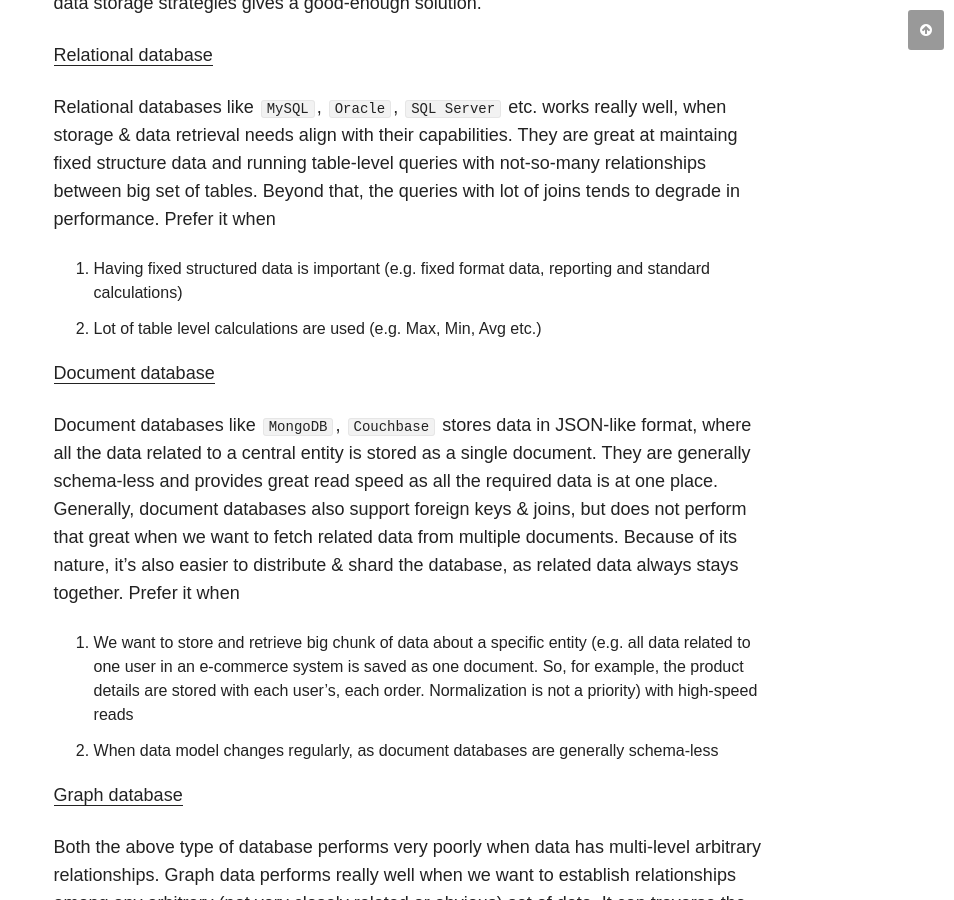
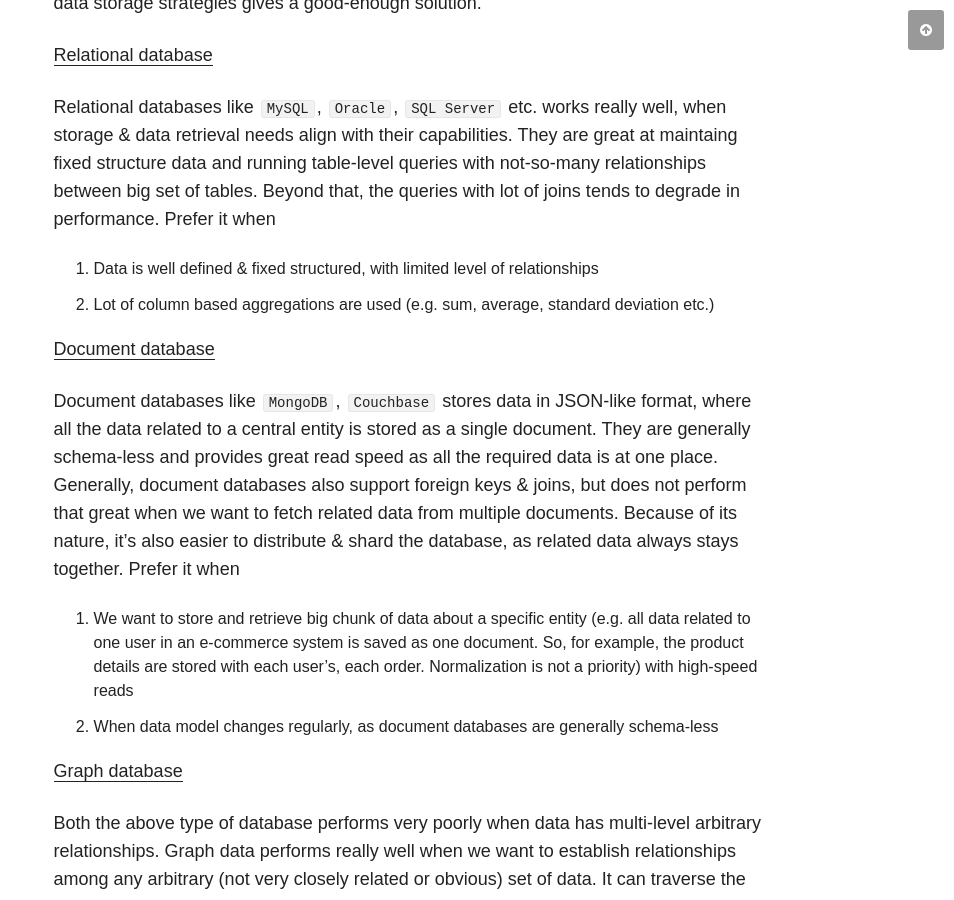
Before and after one commit to chakrabar/chakrabar.github.io, a Jekyll site: the page built from _posts/articles/2018-05-04-neo4j-graph-database-1.md, in a window 1280 px wide and 900 px high, scrolled down 5397 px. Shown: the whole window, without its empty margins (326-1280 px from the left). Built offline with Jekyll 4.4.1, drawn with Linux system fonts in a browser that asks for light colours; nearby versions of some CDN libraries; comment, search, counter and statistics services are not loaded.

Commit message:
better wordings

```diff
--- a/_posts/articles/2018-05-04-neo4j-graph-database-1.md
+++ b/_posts/articles/2018-05-04-neo4j-graph-database-1.md
@@ -92,8 +92,8 @@ Here we'll look at some common types of databases and when it _"might"_ be more
 
 Relational databases like `MySQL`, `Oracle`, `SQL Server` etc. works really well, when storage & data retrieval needs align with their capabilities. They are great at maintaing fixed structure data and running table-level queries with not-so-many relationships between big set of tables. Beyond that, the queries with lot of joins tends to degrade in performance. Prefer it when
 
-1. Having fixed structured data is important (e.g. fixed format data, reporting and standard calculations)
-2. Lot of table level calculations are used (e.g. Max, Min, Avg etc.)
+1. Data is well defined & fixed structured, with limited level of relationships
+2. Lot of column based aggregations are used (e.g. sum, average, standard deviation etc.)
 
 <u>Document database</u>
 
```
